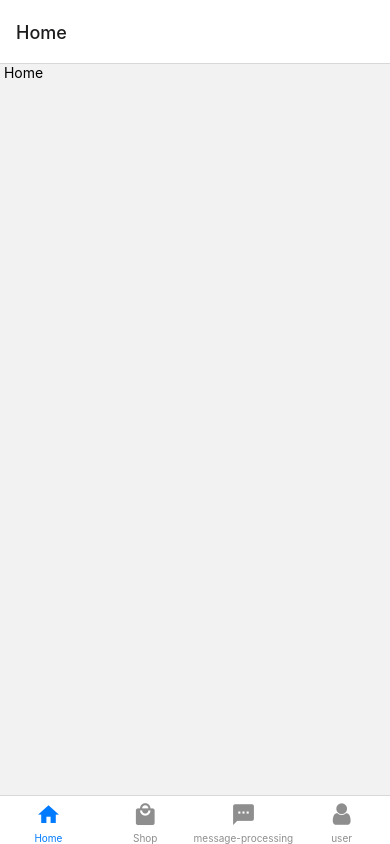
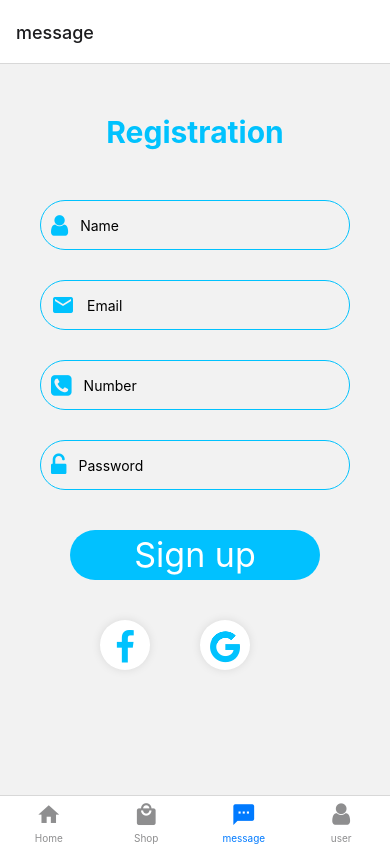
Before and after one commit to jaratrawee01/tradesman_service, a React Native app: screen /message in a window 390 px wide. Built offline with nearby package versions, Linux system fonts and the light colour scheme.

Commit message:
เเก้ไขความสุง

```diff
--- a/App.js
+++ b/App.js
@@ -8,6 +8,7 @@ import Message from './screens/navbar/message';
 import Shop from './screens/navbar/shop';
 import Profile_user from './screens/navbar/profile_user';
 import Login from './screens/login';
+import Registration from './screens/registration';
 import Profile_tradesman from './screens/navbar/profile_tradesman';
 const Tab = createBottomTabNavigator();
 
@@ -22,7 +23,7 @@ function MyStack() {
           options={{
             tabBarIcon: ({size, color}) => (<MaterialCommunityIcons name="shopping" color={color} size={size} />)
         }}/>
-         <Tab.Screen name="message-processing" component={Message}
+         <Tab.Screen name="message" component={Registration}
           options={{
             tabBarIcon: ({size, color}) => (<MaterialCommunityIcons name="message-processing" color={color} size={size} />)
         }}/>
--- a/screens/registration.js
+++ b/screens/registration.js
@@ -1,18 +1,19 @@
 import React, { Component } from 'react';
-import { SafeAreaView,StyleSheet,Text,TextInput,Image, View,TouchableOpacity, ScrollView} from 'react-native';
+import { SafeAreaView, StyleSheet, Text, TextInput, Image, View, TouchableOpacity, ScrollView } from 'react-native';
 import { FontAwesome } from '@expo/vector-icons';
 import { AntDesign } from '@expo/vector-icons';
 import { MaterialIcons } from '@expo/vector-icons';
 
 class Registration extends Component {
 
-  constructor(){
+  constructor() {
     super();
   }
 
   render() {
     return (
       <SafeAreaView style={styles.container}>
+        <ScrollView>
           <View>
             <Text style={styles.text}>
               Registration
@@ -24,7 +25,7 @@ class Registration extends Component {
             <View style={styles.input}>
               <FontAwesome name="user" size={24} color="#00c2fe" />
               <TextInput
-                    style={{flex: 1, paddingLeft: 12}}
+                style={{ flex: 1, paddingLeft: 12 }}
                 placeholder="Name"
                 underlineColorAndroid="transparent"
               />
@@ -33,7 +34,7 @@ class Registration extends Component {
             <View style={styles.input}>
               <MaterialIcons name="mail" size={24} color="#00c2fe" />
               <TextInput
-                    style={{flex: 1, paddingLeft: 12}}
+                style={{ flex: 1, paddingLeft: 12 }}
                 placeholder="Email"
                 underlineColorAndroid="transparent"
               />
@@ -42,7 +43,7 @@ class Registration extends Component {
             <View style={styles.input}>
               <FontAwesome name="phone-square" size={24} color="#00c2fe" />
               <TextInput
-                    style={{flex: 1, paddingLeft: 12}}
+                style={{ flex: 1, paddingLeft: 12 }}
                 placeholder="Number"
                 underlineColorAndroid="transparent"
               />
@@ -51,7 +52,7 @@ class Registration extends Component {
             <View style={styles.input}>
               <FontAwesome name="unlock-alt" size={24} color="#00c2fe" />
               <TextInput
-                    style={{flex: 1, paddingLeft: 12}}
+                style={{ flex: 1, paddingLeft: 12 }}
                 placeholder="Password"
                 underlineColorAndroid="transparent"
               />
@@ -59,8 +60,8 @@ class Registration extends Component {
           </View>
 
           <View style={styles.button}>
-            <TouchableOpacity   style={styles.button1}>
-              <Text  style={{ fontSize: 34 , textAlign: 'center' ,color: 'white', marginTop: 4,}}>Sign up</Text>
+            <TouchableOpacity style={styles.button1}>
+              <Text style={{ fontSize: 34, textAlign: 'center', color: 'white', marginTop: 4, }}>Sign up</Text>
             </TouchableOpacity>
           </View>
 
@@ -72,6 +73,7 @@ class Registration extends Component {
               <AntDesign name="google" size={35} color="#00c2fe" />
             </View>
           </View>
+        </ScrollView>
       </SafeAreaView>
     );
   }
@@ -88,7 +90,7 @@ const styles = StyleSheet.create({
     },
   },
   boxIcon: {
-    height:  100,
+    height: 100,
   },
   input: {
     flexDirection: 'row',
@@ -108,7 +110,7 @@ const styles = StyleSheet.create({
     textAlign: 'center',
     fontWeight: 'bold',
     fontSize: 30,
-    marginTop: 100,
+    marginTop: 50,
     color: '#00c2fe',
   },
   button: {
@@ -140,7 +142,7 @@ const styles = StyleSheet.create({
     elevation: 4,
     backgroundColor: '#fff',
     marginTop: -30,
-    marginLeft: 100 ,
+    marginLeft: 100,
     alignItems: 'center',
     padding: 10,
   },
@@ -153,7 +155,7 @@ const styles = StyleSheet.create({
     shadowRadius: 10,
     elevation: 4,
     backgroundColor: '#fff',
-    marginLeft: 200 ,
+    marginLeft: 200,
     alignItems: 'center',
     padding: 8,
     marginTop: -50,
```
Lines whose indentation alone changed are shown as unchanged.
